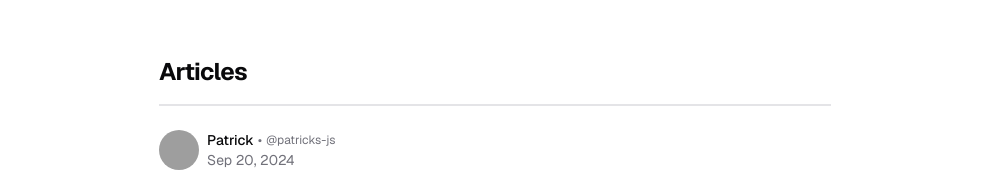
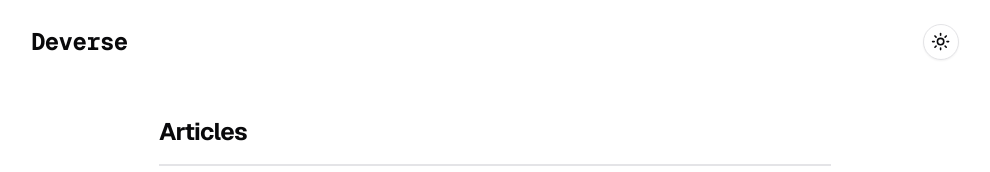
Before and after one commit to patricks-js/deverse, a Next.js app in the folder apps/web/: page / in a window 1280 px wide. Shown: the top 172 px of the page, without its empty margins (145-1135 px from the left). Built offline with nearby package versions, Linux system fonts and the light colour scheme; grey boxes are pictures that could not be loaded.

Commit message:
feat: make header and dark mode with next-themes

```diff
--- a/apps/web/package.json
+++ b/apps/web/package.json
@@ -12,11 +12,13 @@
   "dependencies": {
     "@radix-ui/react-avatar": "1.1.0",
     "@radix-ui/react-icons": "1.3.0",
+    "@radix-ui/react-slot": "1.1.0",
     "class-variance-authority": "0.7.0",
     "clsx": "2.1.1",
     "geist": "1.3.1",
     "lucide-react": "0.441.0",
     "next": "14.2.13",
+    "next-themes": "0.3.0",
     "react": "^18",
     "react-dom": "^18",
     "tailwind-merge": "2.5.2",
--- a/apps/web/src/app/layout.tsx
+++ b/apps/web/src/app/layout.tsx
@@ -1,3 +1,4 @@
+import { ThemeProvider } from "@/shared/theme-provider";
 import { GeistMono } from "geist/font/mono";
 import { GeistSans } from "geist/font/sans";
 import type { Metadata } from "next";
@@ -14,11 +15,13 @@
   children: React.ReactNode;
 }>) {
   return (
-    <html lang="en">
+    <html lang="en" suppressHydrationWarning>
       <body
         className={`${GeistSans.variable} ${GeistMono.variable} antialiased font-sans`}
       >
-        {children}
+        <ThemeProvider attribute="class" defaultTheme="system" enableSystem>
+          {children}
+        </ThemeProvider>
       </body>
     </html>
   );
--- a/apps/web/src/app/page.tsx
+++ b/apps/web/src/app/page.tsx
@@ -1,8 +1,11 @@
 import { ArticleCard } from "@/components/article-card";
+import { Header } from "@/components/header";
 
 export default function Home() {
   return (
-    <main className="min-h-screen max-w-screen-md mx-auto py-14 px-6 sm:px-8 lg:px-12">
+    <>
+      <Header />
+      <main className="min-h-screen max-w-screen-md mx-auto py-8 px-6 sm:px-8 lg:px-12">
         <div className="flex items-center justify-between pb-4 border-b-2">
           <h2 className="text-2xl font-bold tracking-tight">Articles</h2>
         </div>
@@ -21,5 +24,6 @@
           </li>
         </ul>
       </main>
+    </>
   );
 }
--- /dev/null
+++ b/apps/web/src/components/header.tsx
@@ -0,0 +1,10 @@
+import { ThemeToggle } from "./theme-toggle";
+
+export function Header() {
+  return (
+    <header className="sticky top-0 z-10 flex items-center justify-between bg-background px-6 py-6 sm:px-8 lg:px-12 max-w-screen-lg mx-auto">
+      <h1 className="text-2xl font-bold font-mono tracking-tight">Deverse</h1>
+      <ThemeToggle />
+    </header>
+  );
+}
--- /dev/null
+++ b/apps/web/src/components/theme-toggle.tsx
@@ -0,0 +1,27 @@
+"use client";
+
+import { Moon, Sun } from "lucide-react";
+import { useTheme } from "next-themes";
+
+import { Button } from "@/components/ui/button";
+
+export function ThemeToggle() {
+  const { setTheme, theme } = useTheme();
+
+  function handleToggleTheme() {
+    setTheme(() => (theme === "dark" ? "light" : "dark"));
+  }
+
+  return (
+    <Button
+      variant="outline"
+      size="icon"
+      className="rounded-full"
+      onClick={handleToggleTheme}
+    >
+      <Sun className="h-[1.2rem] w-[1.2rem] rotate-0 scale-100 transition-all dark:-rotate-90 dark:scale-0" />
+      <Moon className="absolute h-[1.2rem] w-[1.2rem] rotate-90 scale-0 transition-all dark:rotate-0 dark:scale-100" />
+      <span className="sr-only">Toggle theme</span>
+    </Button>
+  );
+}
--- /dev/null
+++ b/apps/web/src/components/ui/button.tsx
@@ -0,0 +1,57 @@
+import * as React from "react"
+import { Slot } from "@radix-ui/react-slot"
+import { cva, type VariantProps } from "class-variance-authority"
+
+import { cn } from "@/lib/utils"
+
+const buttonVariants = cva(
+  "inline-flex items-center justify-center whitespace-nowrap rounded-md text-sm font-medium transition-colors focus-visible:outline-none focus-visible:ring-1 focus-visible:ring-ring disabled:pointer-events-none disabled:opacity-50",
+  {
+    variants: {
+      variant: {
+        default:
+          "bg-primary text-primary-foreground shadow hover:bg-primary/90",
+        destructive:
+          "bg-destructive text-destructive-foreground shadow-sm hover:bg-destructive/90",
+        outline:
+          "border border-input bg-background shadow-sm hover:bg-accent hover:text-accent-foreground",
+        secondary:
+          "bg-secondary text-secondary-foreground shadow-sm hover:bg-secondary/80",
+        ghost: "hover:bg-accent hover:text-accent-foreground",
+        link: "text-primary underline-offset-4 hover:underline",
+      },
+      size: {
+        default: "h-9 px-4 py-2",
+        sm: "h-8 rounded-md px-3 text-xs",
+        lg: "h-10 rounded-md px-8",
+        icon: "h-9 w-9",
+      },
+    },
+    defaultVariants: {
+      variant: "default",
+      size: "default",
+    },
+  }
+)
+
+export interface ButtonProps
+  extends React.ButtonHTMLAttributes<HTMLButtonElement>,
+    VariantProps<typeof buttonVariants> {
+  asChild?: boolean
+}
+
+const Button = React.forwardRef<HTMLButtonElement, ButtonProps>(
+  ({ className, variant, size, asChild = false, ...props }, ref) => {
+    const Comp = asChild ? Slot : "button"
+    return (
+      <Comp
+        className={cn(buttonVariants({ variant, size, className }))}
+        ref={ref}
+        {...props}
+      />
+    )
+  }
+)
+Button.displayName = "Button"
+
+export { Button, buttonVariants }
--- /dev/null
+++ b/apps/web/src/shared/theme-provider.tsx
@@ -0,0 +1,8 @@
+"use client";
+
+import { ThemeProvider as NextThemesProvider } from "next-themes";
+import type { ThemeProviderProps } from "next-themes/dist/types";
+
+export function ThemeProvider({ children, ...props }: ThemeProviderProps) {
+  return <NextThemesProvider {...props}>{children}</NextThemesProvider>;
+}
```
Also changed, not shown: 1 other file (tests, documents, lock files or other folders). Lines whose indentation alone changed are shown as unchanged.
